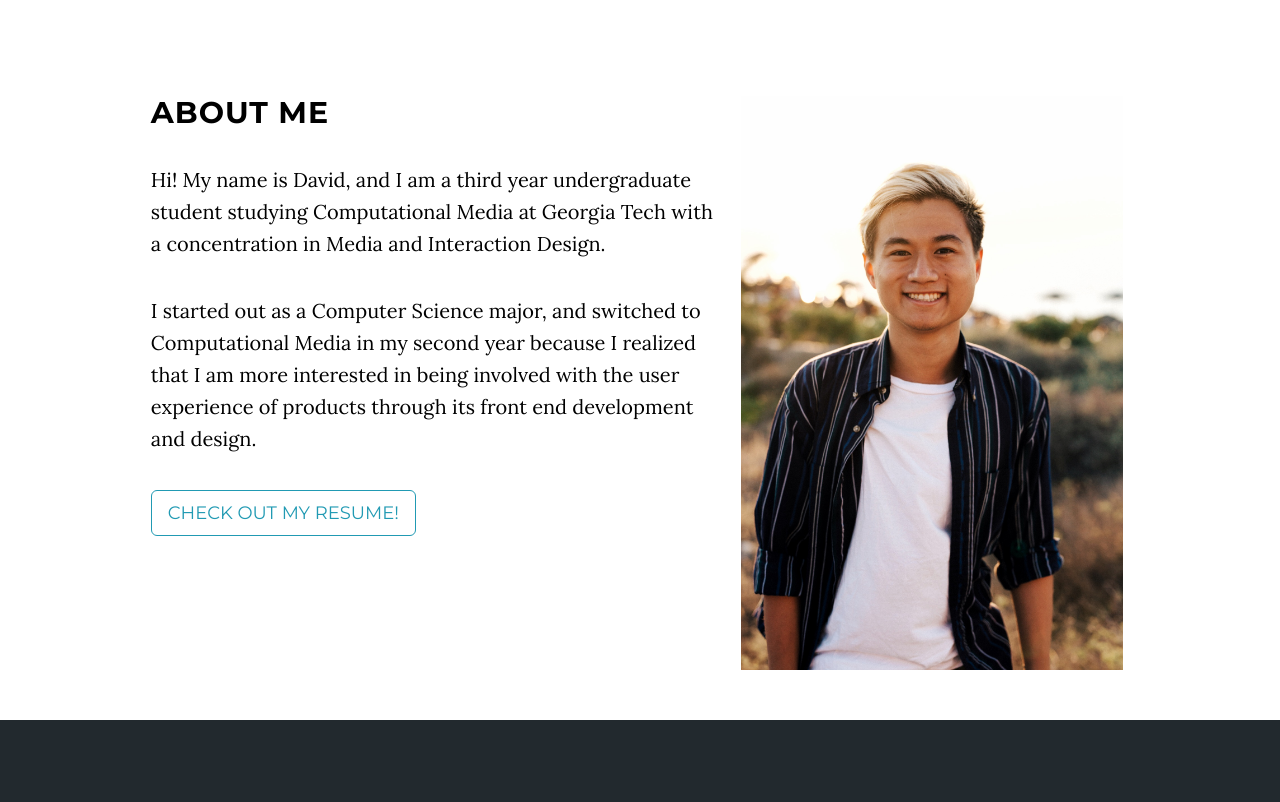
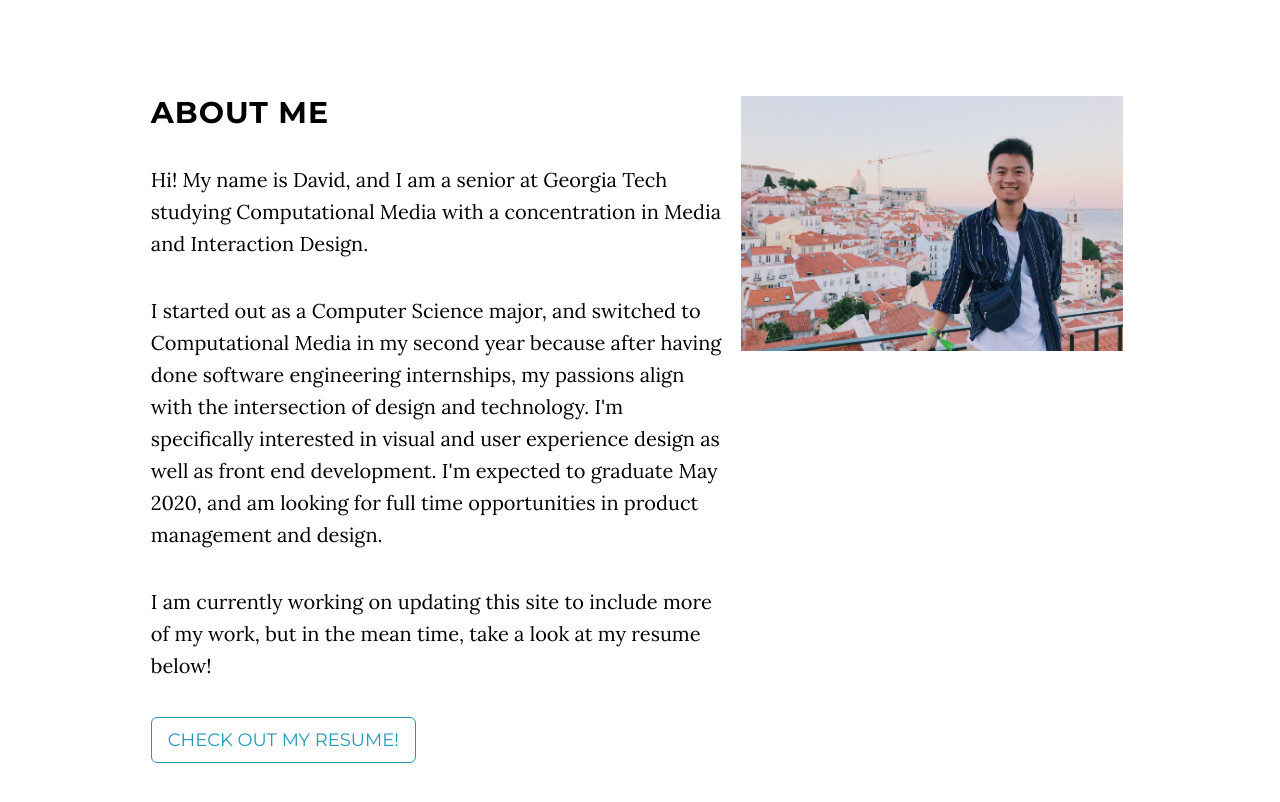
Before and after one commit to davidhle/davidhle.github.io, a Jekyll site: the page built from index.html, in a window 1280 px wide and 900 px high, scrolled down 811 px, cut to the strip 93-895 px from the top of the window. Built offline with Jekyll 4.4.1, drawn with Linux system fonts in a browser that asks for light colours.

Commit message:
2019 update

```diff
--- a/_includes/about.html
+++ b/_includes/about.html
@@ -3,8 +3,11 @@
         <div class="row">
             <div class="col-lg-6 col-lg-offset-1">
                 <h2>About Me</h2>
-                <p>Hi! My name is David, and I am a third year undergraduate student studying Computational Media at Georgia Tech with a concentration in Media and Interaction Design.</p>
-                <p>I started out as a Computer Science major, and switched to Computational Media in my second year because I realized that I am more interested in being involved with the user experience of products through its front end development and design.</p>
+                <p>Hi! My name is David, and I am a senior at Georgia Tech studying Computational Media with a concentration in Media and Interaction Design.</p>
+                <p>I started out as a Computer Science major, and switched to Computational Media in my second year because after having done software engineering internships,
+                my passions align with the intersection of design and technology. I'm specifically interested in visual and user experience design as well as front end development.
+                I'm expected to graduate May 2020, and am looking for full time opportunities in product management and design.</p>
+                <p>I am currently working on updating this site to include more of my work, but in the mean time, take a look at my resume below!</p>
                 <a href="/pdf/DavidLe_Resume.pdf" class="btn btn-default btn-lg" target="_blank">Check out my resume!</a>
 
             </div>
```
Also changed, not shown: img/proPic.JPG, 1 other file.
